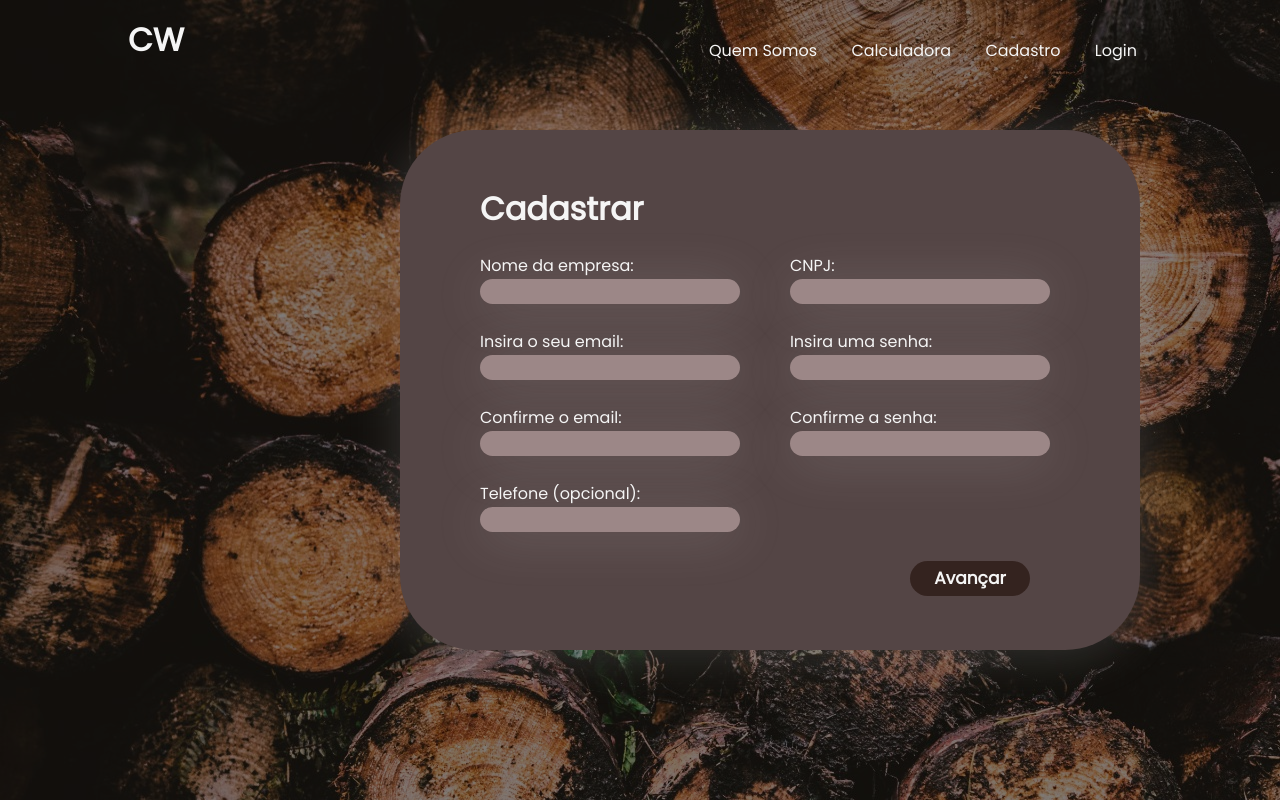
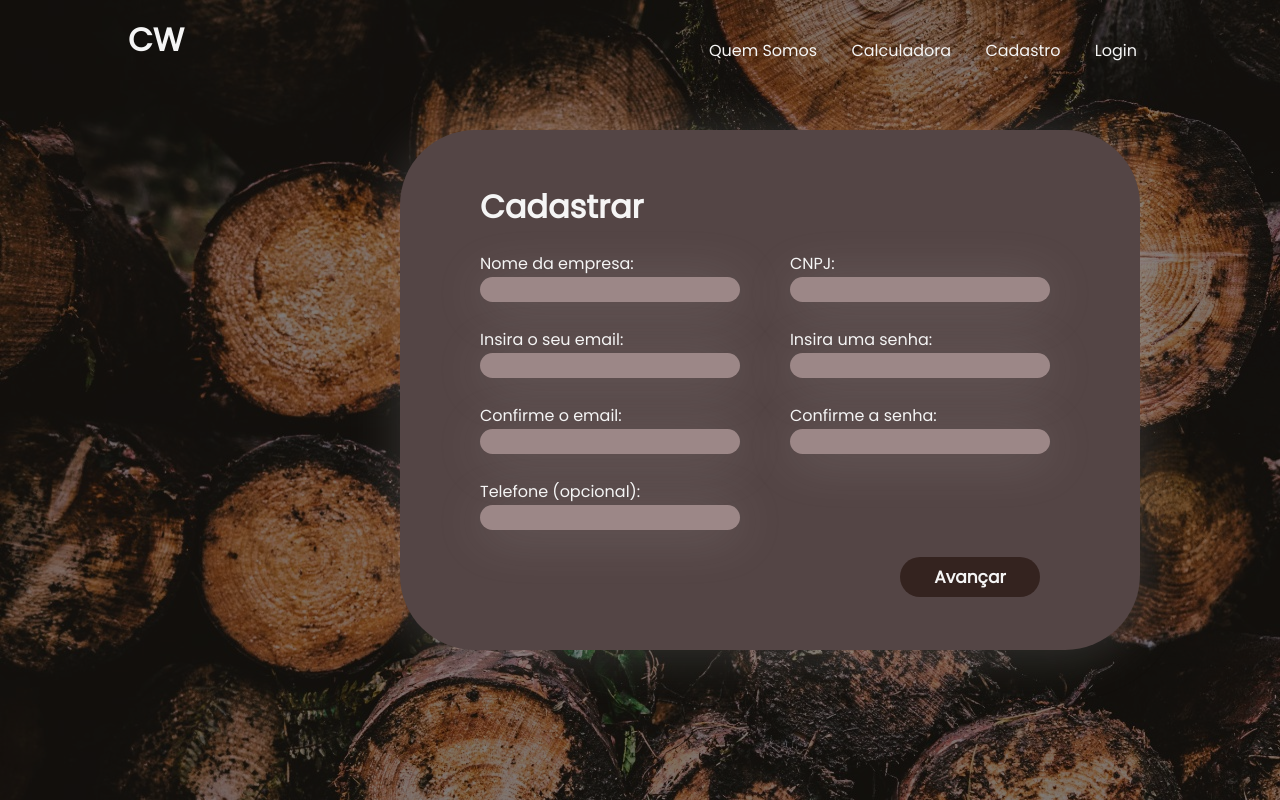
Before and after one commit to ControlWoods/Projeto-de-PI-grupo-11, a plain HTML site: page cadastro.html in a window 1280 px wide. Drawn offline with Linux system fonts and the light colour scheme.

Commit message:
Atualizado o botao

```diff
--- a/estilo cadastro inicial.css
+++ b/estilo cadastro inicial.css
@@ -77,8 +77,8 @@ h1 {
 .btn-cadastrar {
     margin-top: 20px;
     margin-left: 400px;
-    width: 120px;
-    height: 35px;
+    width: 140px;
+    height: 40px;
     border: none;
     border-radius: 40px;
     background-color: rgba(48, 30, 25, 0.85);
```
